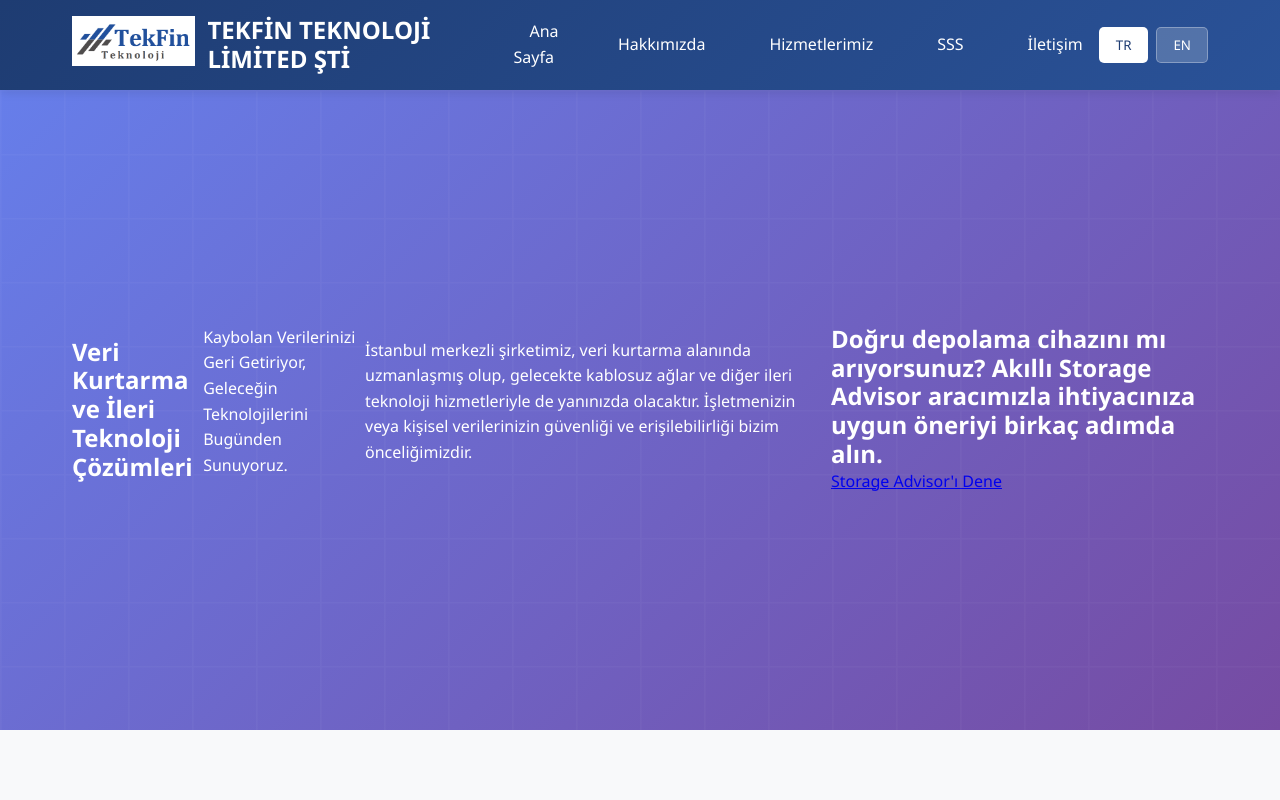
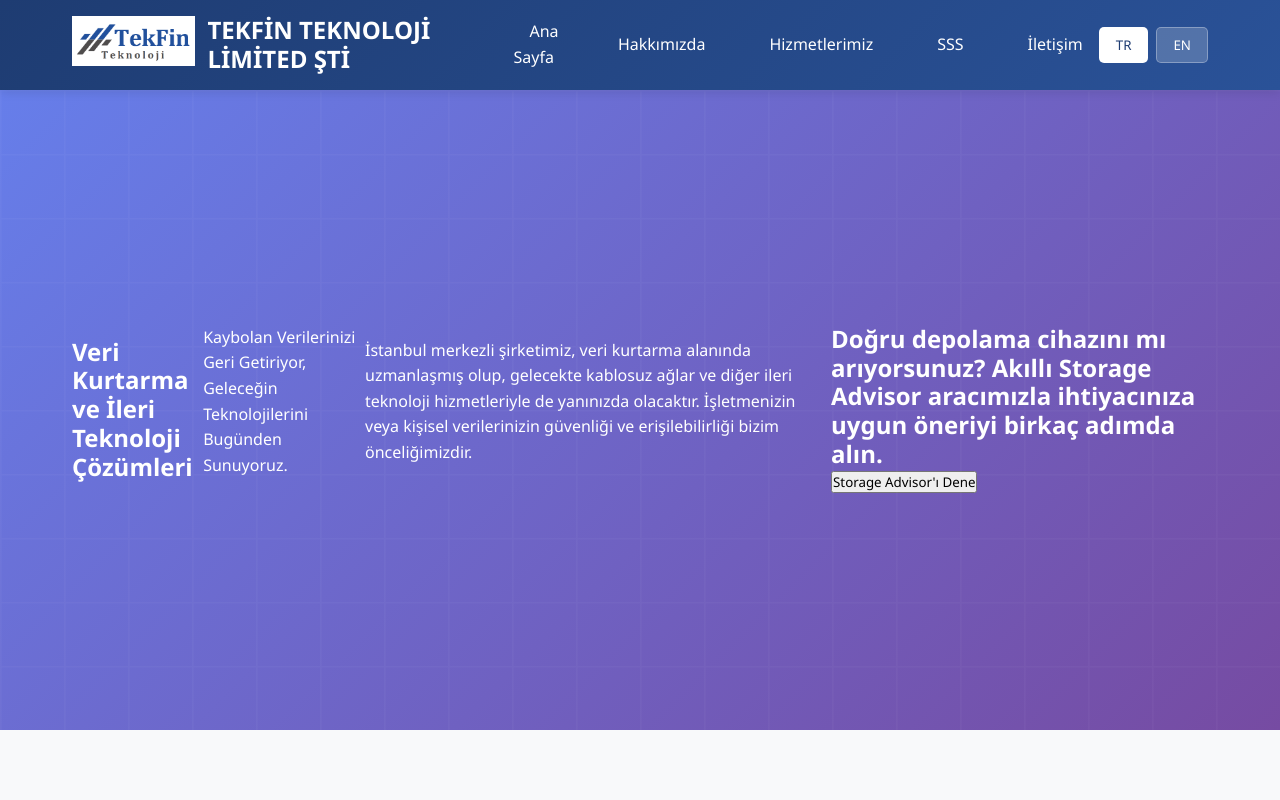
Before and after one commit to SalehKar/tekfin-website, a React (Create React App) app: page / in a window 1280 px wide. Shown: the top 800 px of the page. Built offline with nearby package versions, Linux system fonts and the light colour scheme.

Commit message:
Update HomePage.js

```diff
--- a/src/components/HomePage.js
+++ b/src/components/HomePage.js
@@ -1,8 +1,10 @@
 import React from 'react';
-import { Link } from 'react-router-dom';
+import { useNavigate } from 'react-router-dom';
 import './HomePage.css';
 
 const HomePage = ({ language }) => {
+  const navigate = useNavigate();
+
   const content = {
     tr: {
       mainTitle: "Veri Kurtarma ve İleri Teknoloji Çözümleri",
@@ -76,7 +78,6 @@ const HomePage = ({ language }) => {
 
   return (
     <div className="homepage">
-      {/* Hero Section */}
       <section className="hero bg-gradient-to-r from-indigo-900 via-purple-900 to-blue-900">
         <div className="container relative z-10 text-center text-white py-16 px-6 sm:px-12">
           <h1 className="text-5xl font-bold mb-4 leading-tight drop-shadow-md sm:text-6xl">{t.mainTitle}</h1>
@@ -89,19 +90,18 @@ const HomePage = ({ language }) => {
                 <h2 className="text-lg font-semibold text-white/90 mb-2 leading-snug sm:text-xl">{t.landingDescription}</h2>
               </div>
               <div className="text-center sm:w-1/3">
-                <Link
-                  to="/storage-advisor"
+                <button
+                  onClick={() => navigate('/storage-advisor')}
                   className="inline-block px-6 py-3 bg-gradient-to-r from-blue-500 to-purple-600 hover:from-blue-600 hover:to-purple-700 text-white font-semibold rounded-full shadow-lg hover:shadow-2xl transition-all duration-300"
                 >
                   {t.landingBtn}
-                </Link>
+                </button>
               </div>
             </div>
           </div>
         </div>
       </section>
 
-      {/* Existing Sections Below */}
       <section className="services">...</section>
       <section className="why-choose-us">...</section>
       <section className="cta-section">...</section>
```
